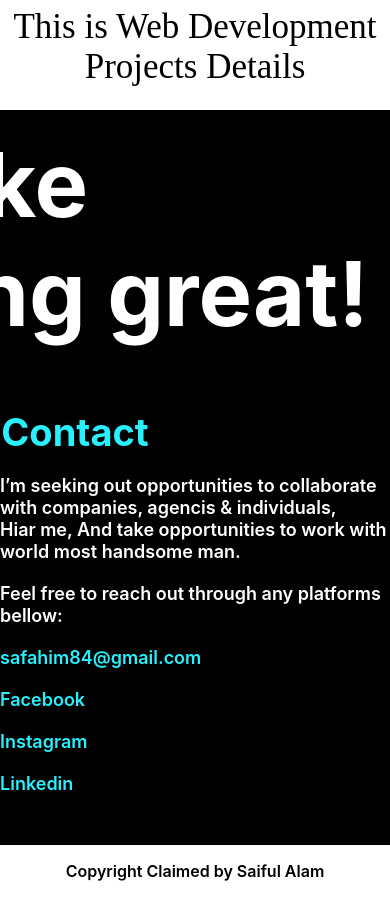
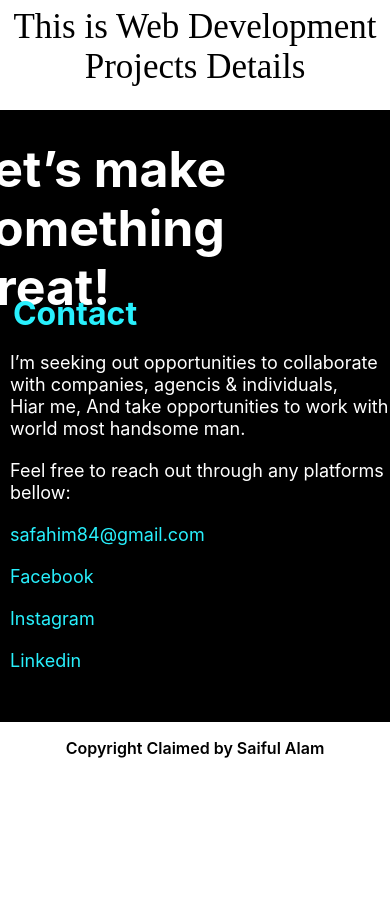
Before and after one commit to saifulalamfahim/SaAF, a React (Create React App) app: page /webDevDetails in a window 390 px wide. Shown: the part 1500-2397 px from the top of the page. After the commit the page ends 2274 px from the top, so only its background shows below. Built offline with nearby package versions, Linux system fonts and the light colour scheme; a web font is replaced by a local one.

Commit message:
responsiveness completed for 500px

```diff
--- a/src/components/Contact/Contact.css
+++ b/src/components/Contact/Contact.css
@@ -42,3 +42,53 @@
     margin-left: 30px;
     transition: 0.5s;
 }
+
+
+@media screen and (max-width: 500px) {
+    .contact-container{
+        /* background: black;
+        color: white;
+        display: flex;
+        flex-direction: column;
+        align-items: center; */
+    }
+    .contact-container h1{
+        width: 410px;
+        height: 120px;
+        /* font-weight: 700; */
+        font-size: 50px;
+        line-height: 59px;
+        /* text-align: start; */
+        margin-top: 30px;
+        margin-left: -50px;
+    }
+    .contact-details h4{
+        /* width: 150px;
+        height: 46px;
+        font-weight: 700; */
+        font-size: 32px;
+        /* color: #28F0FD;
+        margin-top: 0px; */
+    }
+    .contact-details p{
+        /* margin-top: -30px; */
+        font-weight: 400;
+        /* font-size: 18px;
+        line-height: 22px;
+        text-align: start;
+        margin-bottom: 50px; */
+        margin-left: 10px;
+    }
+    .contact-details a{
+        color: #28F0FD;
+        text-decoration: none;
+    }
+    .contact-media{
+        color: #28F0FD;
+    }
+    .contact-media p:hover{
+        margin-left: 30px;
+        transition: 0.5s;
+    }
+
+}
--- a/src/components/Header/Header.js
+++ b/src/components/Header/Header.js
@@ -8,7 +8,7 @@ const Header = () => {
             <div className='social-media'>
             <a href=""><Icon className='icon' icon="bi:linkedin" /></a>
             <a href=""> <Icon className='icon' icon="brandico:facebook-rect" /></a>
-           <a href=""> <Icon className='icon1' icon="fa-brands:github-square" /></a>
+           <a href="https://github.com/saifulalamfahim"> <Icon className='icon1' icon="fa-brands:github-square" /></a>
            <a href=""><Icon className='icon1' icon="fa-brands:instagram-square" /></a>
             </div>
             <div className='saaf'>
--- a/src/components/WebDevProject/WebDevProject.css
+++ b/src/components/WebDevProject/WebDevProject.css
@@ -1,6 +1,4 @@
-.webDev-container{
 
-}
 .webDev-container img{
     position: relative;
     width: 496px;
```
